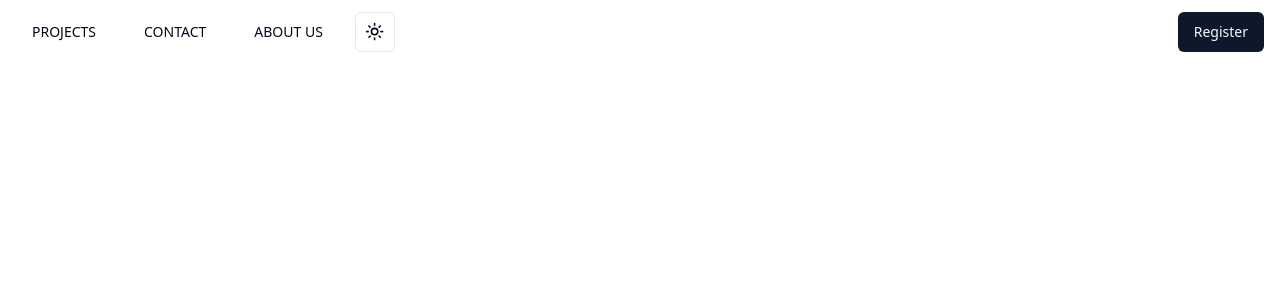
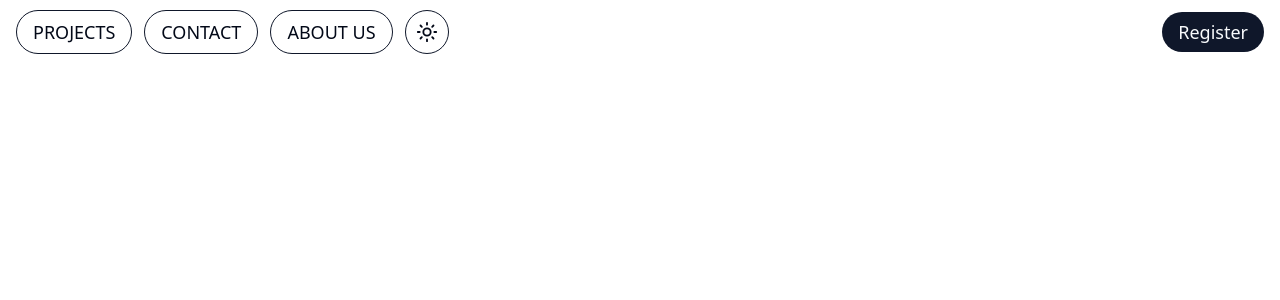
Before and after one commit to Y0z64/nart-webapp, a React (Vite) app: page / in a window 1280 px wide. Shown: the top 300 px of the page. Built offline with nearby package versions, Linux system fonts and the light colour scheme.

Commit message:
Added navbar

```diff
--- a/src/components/atoms/NavButton.tsx
+++ b/src/components/atoms/NavButton.tsx
@@ -7,7 +7,7 @@ type NavButtonProps = {
 
 export default function NavButton({ text, onClick }: NavButtonProps) {
   return (
-    <Button variant={"ghost"} onClick={onClick} className="px-4 py-2 rounded-xl">
+    <Button variant={"outline"} onClick={onClick} className="px-4 py-0 rounded-full text-lg" size={"lg"}>
       {text}
     </Button>
   )
--- a/src/components/mode-toggle..tsx
+++ b/src/components/mode-toggle..tsx
@@ -15,9 +15,9 @@ export function ModeToggle() {
   return (
     <DropdownMenu>
       <DropdownMenuTrigger asChild>
-        <Button variant="outline" size="icon">
-          <Sun className="h-[1.2rem] w-[1.2rem] rotate-0 scale-100 transition-all dark:-rotate-90 dark:scale-0" />
-          <Moon className="absolute h-[1.2rem] w-[1.2rem] rotate-90 scale-0 transition-all dark:rotate-0 dark:scale-100" />
+        <Button variant="outline" className="aspect-square h-11 rounded-full">
+          <Sun className="absolute h-[22px] w-[22px] rotate-0 scale-100 transition-all dark:-rotate-90 dark:scale-0" />
+          <Moon className="absolute h-[22px] w-[22px] rotate-90 scale-0 transition-all dark:rotate-0 dark:scale-100" />
           <span className="sr-only">Toggle theme</span>
         </Button>
       </DropdownMenuTrigger>
--- a/src/components/particles/Navbar.tsx
+++ b/src/components/particles/Navbar.tsx
@@ -5,17 +5,17 @@ import { ModeToggle } from '../mode-toggle.';
 
 export default function Nav() {
   return (
-    <div className="flex h-14 w-full items-center justify-between px-4 mt-1">
+    <div className="mt-1 flex h-14 w-full items-center justify-between px-4">
       {/* Left */}
-      <div className="flex w-fit items-center justify-center space-x-4 mr-2">
+      <div className="mr-2 flex w-fit items-center justify-center space-x-3">
         <NavButton text="PROJECTS" />
         <NavButton text="CONTACT" />
         <NavButton text="ABOUT US" />
-        <ModeToggle/>
+        <ModeToggle />
       </div>
       {/* Right */}
       <div className="flex w-fit items-center justify-center space-x-4">
-        <Button variant={"default"} >
+        <Button variant={"default"} className="rounded-full px-4 py-0 text-lg">
           Register
         </Button>
       </div>
--- a/src/components/ui/button.tsx
+++ b/src/components/ui/button.tsx
@@ -13,7 +13,7 @@ const buttonVariants = cva(
         destructive:
           "bg-destructive text-destructive-foreground hover:bg-destructive/90",
         outline:
-          "border border-input bg-background hover:bg-accent hover:text-accent-foreground",
+          "border border-[0.01px] border-accent-foreground bg-background hover:bg-primary hover:text-primary-foreground",
         secondary:
           "bg-secondary text-secondary-foreground hover:bg-secondary/80",
         ghost: "hover:bg-accent hover:text-accent-foreground",
```
